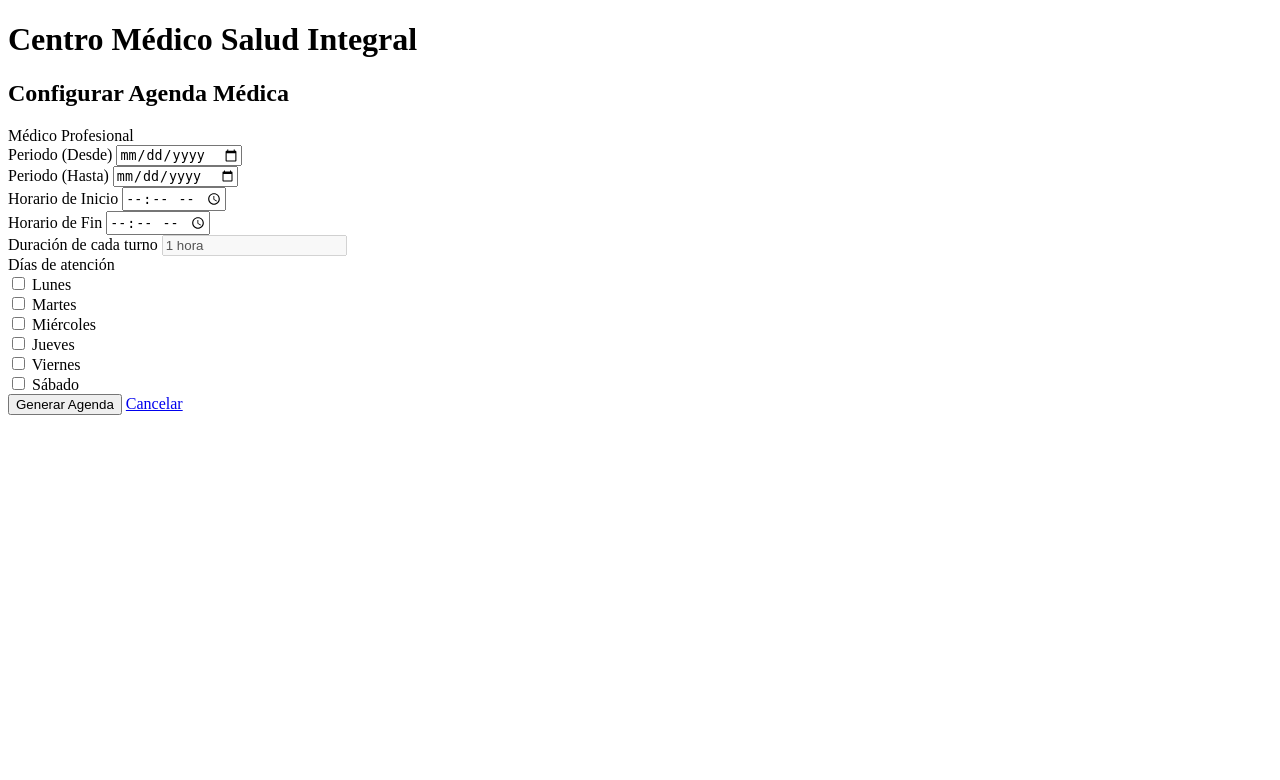
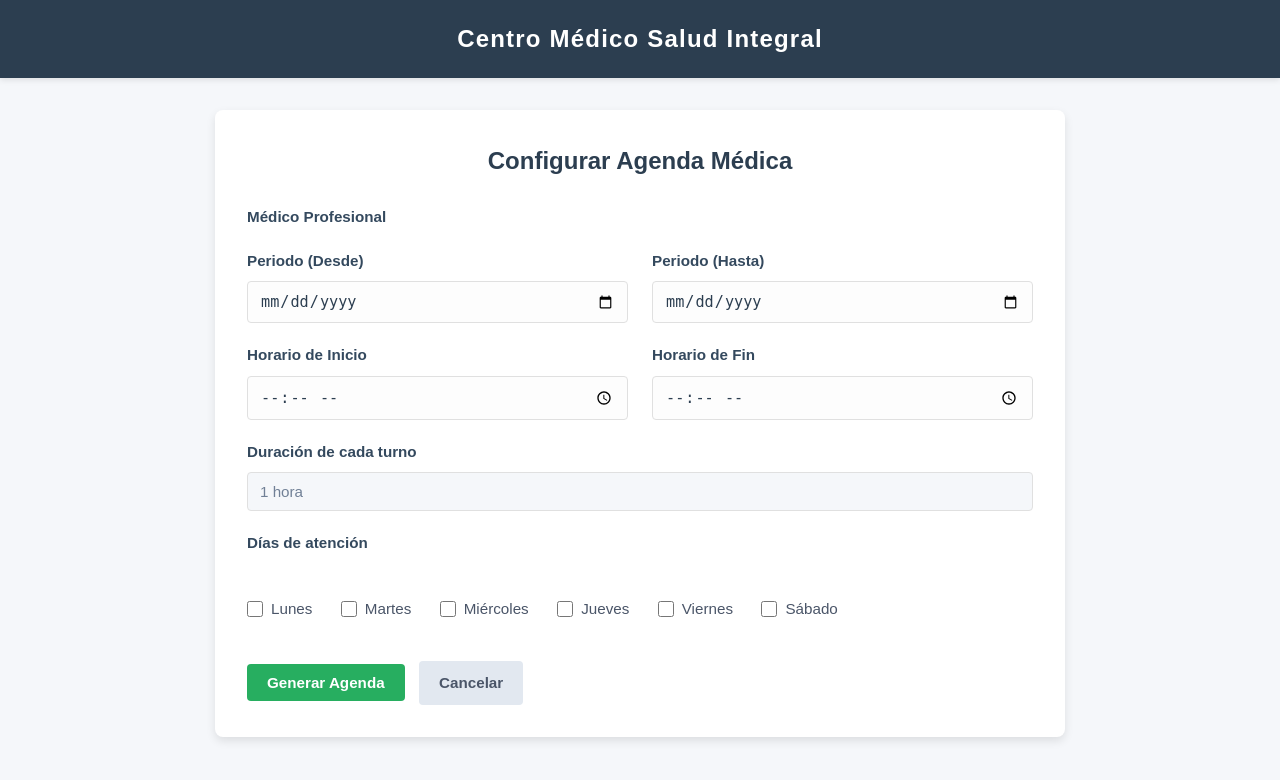
Before and after one commit to Mvillar-sudo/TPIntegradorIDS, a Flask app: template frontend/templates/configurar_agenda.html in a window 1280 px wide. Shown: the top 780 px of the page. Run offline with Flask 3, Linux system fonts and the light colour scheme; the template is opened without the code that fills it, so the values that code supplies are empty; parts of the project's set-up code (start-up, migrations or seed data) failed here and were passed over.

Commit message:
termino de realizar el issue 3, ya funcionando el front con el back

```diff
--- a/backend/app.py
+++ b/backend/app.py
@@ -21,7 +21,7 @@ app.register_blueprint(checkin_qr_bp, url_prefix='/api/v1')
 app.register_blueprint(medico_bp, url_prefix='/api/v1')
 app.register_blueprint(medicos_bp, url_prefix="/api/v1")
 app.register_blueprint(auth_bp, url_prefix="/api/v1")
-app.register_blueprint(agendas_bp)
+
 
 # Ruta base de prueba
 @app.route("/")
@@ -49,4 +49,4 @@ def internal_error(e):
 
 # Clave para mantener el servidor escuchando en el puerto 5000
 if __name__ == "__main__":
-    app.run(debug=True, host="127.0.0.1", port=5000)
+    app.run(debug=True, host="127.0.0.1", port=5001)
--- a/backend/constants.py
+++ b/backend/constants.py
@@ -36,9 +36,11 @@ MAX_DIAS_AGENDA = 365
 MAX_DURACION_MINUTOS = 60
 
 MEDICOS_BASE_SELECT = """
-    SELECT m.id_medico, m.id_especialidad, m.nombre_medico,
-           m.apellido_medico, m.matricula,
+    SELECT m.id_medico, m.id_especialidad,
+           u.nombre, u.apellido,
+           m.matricula,
            e.nombre_especialidad AS especialidad
     FROM medicos AS m
     JOIN especialidades AS e ON e.id_especialidad = m.id_especialidad
+    JOIN usuarios AS u ON u.id_usuario = m.id_usuario
 """
--- a/backend/repositories/agendas.py
+++ b/backend/repositories/agendas.py
@@ -1,12 +1,13 @@
 from datetime import datetime, timedelta
 
 from constants import MAX_ESPACIOS_GENERADOS
-from consultas_repositories import ejecutar_consulta, get_connection
+from .consultas_repositories import ejecutar_consulta, get_connection
 
 
 def listar_agendas():
+    print("Ejecutando consulta para listar agendas")
     return ejecutar_consulta("""
-     SELECT a.id_agenda, a.id_medico, m.nombre_medico,
+     SELECT a.id_agenda, a.id_medico,
          m.apellido_medico, a.id_consultorio, c.numero_consultorio,
          c.piso, a.agenda_fecha_hora_inicio, a.agenda_fecha_hora_fin
         FROM agendas AS a
--- a/backend/repositories/medicos.py
+++ b/backend/repositories/medicos.py
@@ -1,18 +1,20 @@
 from .consultas_repositories import ejecutar_consulta
-from ..constants import MEDICOS_BASE_SELECT
+from constants import MEDICOS_BASE_SELECT
 
 
 def listar_medicos(especialidad_id=None):
+    print("Ejecutando consulta para listar agendas")
     query = MEDICOS_BASE_SELECT
     params = ()
     if especialidad_id is not None:
         query += ' WHERE m.id_especialidad = %s'
         params = (especialidad_id,)
-    query += ' ORDER BY m.apellido_medico, m.nombre_medico, m.id_medico'
+    query += ' ORDER BY m.apellido_medico, m.id_medico'
     return ejecutar_consulta(query, params)
 
 
 def obtener_medico(medico_id):
+    print("Ejecutando consulta para listar agendas")
     rows = ejecutar_consulta(MEDICOS_BASE_SELECT + ' WHERE m.id_medico = %s', (medico_id,))
     return rows[0] if rows else None
 
--- a/backend/routes/agendas_routes.py
+++ b/backend/routes/agendas_routes.py
@@ -11,10 +11,10 @@ agendas_bp = Blueprint('agendas', __name__)
 @agendas_bp.route('agendas/generar', methods=['POST'])
 def generar_agenda():
     # 1. Validar que sea administrador
-    user_data, error_token, codigo = token_required(["admin"])
+    '''user_data, error_token, codigo = token_required(["admin"])
     if error_token is not None:
         return jsonify({"error": error_token}), codigo
-
+'''
     try:
         # 2. Validar los datos de entrada (qué médico, qué consultorio, fechas)
         # request.get_json(silent=True) evita que Flask rompa si el JSON viene mal formado
--- a/backend/routes/medico.py
+++ b/backend/routes/medico.py
@@ -1,7 +1,7 @@
 from flask import (Blueprint, jsonify, request, render_template, url_for, flash, redirect)
 from mysql.connector import Error as MySQLError
 
-from services.medico import (obtener_perfil_medico, obtener_turnos_hoy, registrar_turno_atendido)
+#from services.medico import (obtener_perfil_medico, obtener_turnos_hoy, registrar_turno_atendido)
 
 from validators.validator_auth import token_required
 from validators.medico import validar_id_turno
--- a/backend/services/medicos.py
+++ b/backend/services/medicos.py
@@ -1,4 +1,4 @@
-from ..repositories import medicos
+from repositories import medicos
 
 
 def listar(especialidad_id=None):
--- a/backend/validators/agendas.py
+++ b/backend/validators/agendas.py
@@ -1,7 +1,7 @@
 from datetime import datetime
 
-from ..constants import MAX_DIAS_AGENDA, MAX_DURACION_MINUTOS
-from ..utils import validar_entero_positivo, validar_objeto_json
+from constants import MAX_DIAS_AGENDA, MAX_DURACION_MINUTOS
+from utils import validar_entero_positivo, validar_objeto_json
 
 
 def _datetime(value, field):
--- a/backend/validators/medicos.py
+++ b/backend/validators/medicos.py
@@ -1,4 +1,4 @@
-from ..utils import validar_entero_positivo, validar_objeto_json, validar_texto
+from utils import validar_entero_positivo, validar_objeto_json, validar_texto
 
 
 def validar_medico(body, partial=False):
--- a/frontend/app.py
+++ b/frontend/app.py
@@ -1,9 +1,8 @@
-
 import os
 from dotenv import load_dotenv
-from flask import Flask, render_template, request, redirect, url_for, flash, Blueprint
+from flask import Flask, render_template, request, flash, redirect, url_for, session, Blueprint
 from routes.recepcion import recepcion_bp
-
+from services.agendas import obtener_medicos, crear_agenda
 from services.medico import (obtener_perfil_medico, obtener_turnos_hoy, registrar_turno_atendido)
 
 load_dotenv()
@@ -36,10 +35,48 @@ def atender_turno(id_turno):
         flash(str(e), 'danger')
     return redirect(url_for('medico.agenda'))
 
-
 app.register_blueprint(medico_bp)
 app.register_blueprint(recepcion_bp)
 
+# --- ISSUE 3: RUTAS DEL ADMINISTRADOR / MÉDICO (Agendas) ---
+"""
+Pre: -
+Post: Renderiza el formulario para crear agendas (GET) o captura los datos del form y los envía al backend (POST).
+"""
+@app.route('/admin/agendas/nueva', methods=['GET', 'POST'])
+def nueva_agenda():
+    # Simulamos el usuario actual en sesión (puedes ajustarlo cuando implementes login real)
+    usuario_actual = session.get('usuario', {'rol': 'admin'})
+
+    if request.method == 'GET':
+        try:
+            lista_medicos = obtener_medicos()
+            return render_template('configurar_agenda.html', medicos=lista_medicos, usuario=usuario_actual)
+        except Exception as e:
+            flash('Error al conectar con el backend para traer médicos.', 'danger')
+            return render_template('configurar_agenda.html', medicos=[], usuario=usuario_actual)
+
+    if request.method == 'POST':
+        # Capturamos los datos enviados desde configurar_agenda.html
+        datos_formulario = {
+            'medico_id': request.form.get('medico_id'),
+            'fecha_inicio': request.form.get('fecha_inicio'),
+            'fecha_fin': request.form.get('fecha_fin'),
+            'hora_inicio': request.form.get('hora_inicio'),
+            'hora_fin': request.form.get('hora_fin'),
+            'duracion_turno': request.form.get('duracion_turno', 60),
+            'dias_atencion': request.form.getlist('dias_atencion')
+        }
+
+        # Pasamos los datos al servicio que se comunica con el backend mediante requests
+        exito = crear_agenda(datos_formulario)
+
+        if exito:
+            flash('La agenda se generó correctamente.', 'success')
+        else:
+            flash('Hubo un error al generar la agenda en el backend.', 'danger')
+
+        return redirect(url_for('nueva_agenda'))
 
 if __name__ == "__main__":
     app.run(port=3000, debug=False)
--- /dev/null
+++ b/frontend/static/css/configurar_agenda.css
@@ -0,0 +1,177 @@
+/* =========================================
+   BASE (Igual al panel del médico)
+   ========================================= */
+* {
+    box-sizing: border-box;
+    margin: 0;
+    padding: 0;
+}
+
+body {
+    font-family: Arial, sans-serif;
+    background-color: #f5f7fa;
+    color: #2c3e50;
+    line-height: 1.6;
+}
+
+header {
+    background: #2c3e50;
+    color: #ffffff;
+    padding: 1.25rem 2rem;
+    text-align: center;
+    box-shadow: 0 2px 6px rgba(0, 0, 0, 0.1);
+}
+
+header h1 {
+    font-size: 1.5rem;
+    letter-spacing: 0.05em;
+}
+
+.main-container {
+    max-width: 850px;
+    margin: 2rem auto;
+    padding: 2rem;
+    background: #ffffff;
+    border-radius: 8px;
+    box-shadow: 0 4px 10px rgba(0, 0, 0, 0.1);
+}
+
+.main-container h2 {
+    text-align: center;
+    color: #2c3e50;
+    margin-bottom: 1.5rem;
+}
+
+/* Alertas y Mensajes flash */
+.mensaje {
+    padding: 10px 14px;
+    border-radius: 4px;
+    margin-bottom: 1.25rem;
+    font-size: 0.95rem;
+}
+.mensaje-success {
+    background: #ecfdf5;
+    border: 1px solid #10b981;
+    color: #065f46;
+}
+.mensaje-danger, .mensaje-error {
+    background: #fef2f2;
+    border: 1px solid #ef4444;
+    color: #991b1b;
+}
+
+/* =========================================
+   ESTILOS DE FORMULARIO (Agregados)
+   ========================================= */
+form {
+    margin-top: 1rem;
+}
+
+/* Filas y Columnas (reemplaza a Bootstrap row/col) */
+.row {
+    display: flex;
+    flex-wrap: wrap;
+    gap: 1.5rem;
+    margin-bottom: 1.25rem;
+}
+.col-md-6 {
+    flex: 1;
+    min-width: 250px;
+}
+
+/* Márgenes inferiores para bloques solos */
+.mb-3, .mb-4 {
+    margin-bottom: 1.25rem;
+}
+
+/* Etiquetas (Labels) */
+.form-label {
+    display: block;
+    color: #34495e;
+    font-weight: bold;
+    margin-bottom: 0.5rem;
+    font-size: 0.95rem;
+}
+
+/* Inputs y Selects */
+.form-control, .form-select {
+    width: 100%;
+    padding: 10px 12px;
+    border: 1px solid #e0e0e0;
+    border-radius: 4px;
+    font-size: 0.95rem;
+    color: #2c3e50;
+    background-color: #fdfdfd;
+    transition: border-color 0.2s, box-shadow 0.2s;
+}
+
+.form-control:focus, .form-select:focus {
+    border-color: #2c3e50;
+    outline: none;
+    box-shadow: 0 0 0 2px rgba(44, 62, 80, 0.1);
+}
+
+/* Inputs deshabilitados (Ej: el nombre del médico cuando no es admin) */
+.form-control:disabled {
+    background-color: #f5f7fa;
+    color: #718096;
+    cursor: not-allowed;
+}
+
+/* Checkboxes de los días de atención */
+.form-check-inline {
+    display: inline-flex;
+    align-items: center;
+    margin-right: 1.5rem;
+    margin-top: 0.5rem;
+    cursor: pointer;
+}
+.form-check-input {
+    margin-right: 0.5rem;
+    width: 16px;
+    height: 16px;
+    accent-color: #2c3e50;
+    cursor: pointer;
+}
+.form-check-label {
+    color: #4a5568;
+    font-size: 0.95rem;
+    cursor: pointer;
+}
+
+/* Botones */
+.btn {
+    display: inline-block;
+    padding: 10px 20px;
+    border: none;
+    border-radius: 4px;
+    font-size: 0.95rem;
+    font-weight: bold;
+    cursor: pointer;
+    text-align: center;
+    text-decoration: none;
+    transition: background 0.2s, transform 0.1s;
+    margin-top: 1rem;
+}
+.btn:active {
+    transform: scale(0.98);
+}
+
+/* Botón principal (Generar) */
+.btn-primary {
+    background: #27ae60; /* Mismo verde que tu btn-atender */
+    color: #ffffff;
+    margin-right: 10px;
+}
+.btn-primary:hover {
+    background: #219653;
+}
+
+/* Botón secundario (Cancelar) */
+.btn-secondary {
+    background: #e2e8f0;
+    color: #4a5568;
+}
+.btn-secondary:hover {
+    background: #cbd5e1;
+}
--- a/frontend/templates/configurar_agenda.html
+++ b/frontend/templates/configurar_agenda.html
@@ -1,11 +1,11 @@
 {% extends "base.html" %}
-
 {% block content %}
-<div class="container mt-4">
+<link rel="stylesheet" href="{{ url_for('static', filename='css/configurar_agenda.css') }}">
+<div class="main-container">
     <h2>Configurar Agenda Médica</h2>
 
     <!-- La acción apunta a la ruta de tu front-end que procesará el formulario -->
-    <form method="POST" action="{{ url_for('recepcion.guardar_agenda') }}">
+    <form method="POST" action="{{ url_for('recepcion.guardar_agenda') }}" onsubmit="document.getElementById('btn-submit').disabled=true;">
 
         <!-- Selector de Médico -->
         <div class="mb-3">
@@ -16,7 +16,7 @@
         <select class="form-select" id="medico" name="medico_id" required>
             <option value="" selected disabled>Seleccione un médico...</option>
             {% for medico in medicos %}
-                <option value="{{ medico.id }}">{{ medico.apellido }}, {{ medico.nombre }}</option>
+                <option value="{{ medico.id_medico }}">{{ medico.apellido }}, {{ medico.nombre }}</option>
             {% endfor %}
         </select>
 
@@ -72,8 +72,8 @@
             {% endfor %}
         </div>
 
-        <button type="submit" class="btn btn-primary">Generar Agenda</button>
-        <a href="/" class="btn btn-secondary">Cancelar</a>
+        <button type="submit" id="btn-submit" class="btn btn-primary">Generar Agenda</button>
+    <a href="/" class="btn btn-secondary">Cancelar</a>
     </form>
 </div>
 {% endblock %}
```
Also changed, not shown: backend/repositories/medico.py (+5 -3 lines), backend/routes/medicos.py (+4 -4 lines), frontend/routes/recepcion.py (+23 -17 lines), frontend/services/agendas.py (+21 -4 lines).
